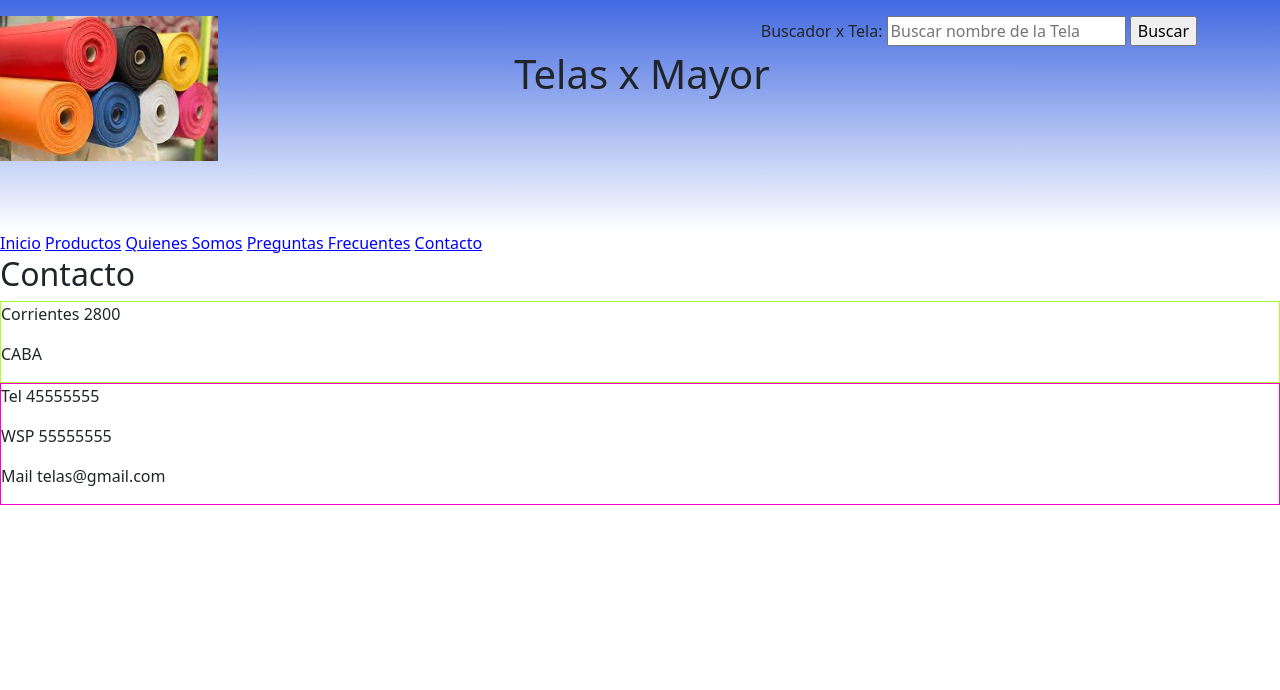
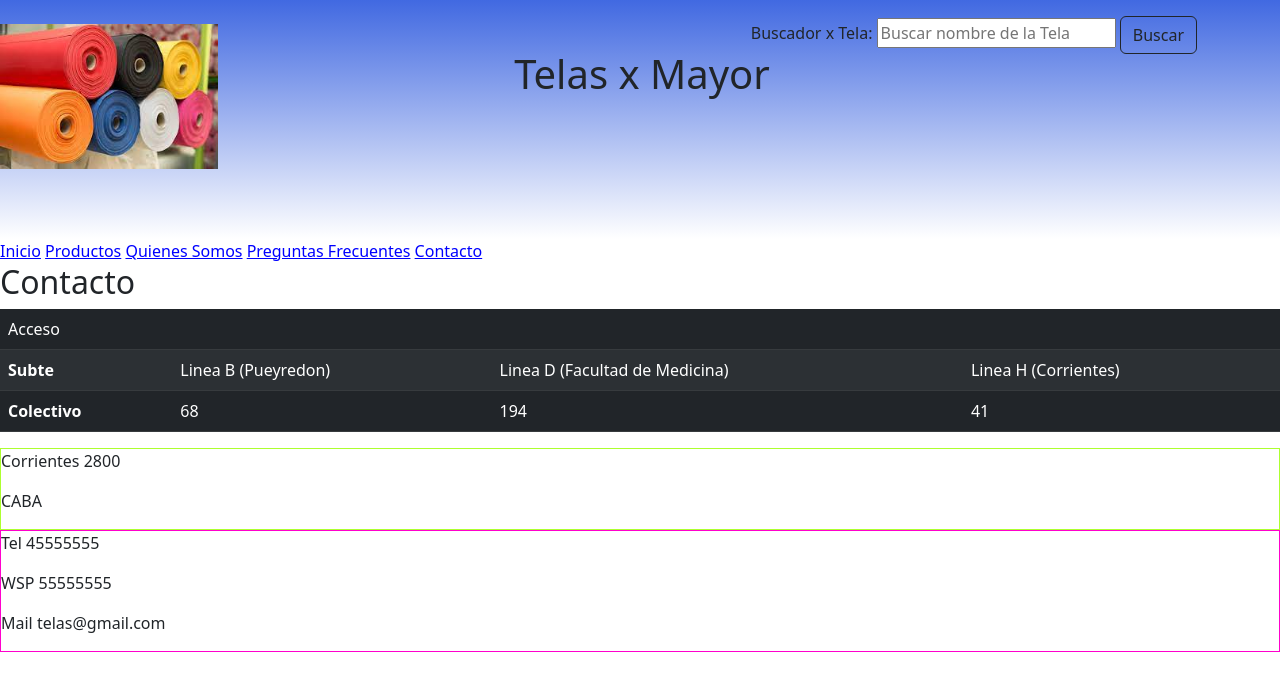
Before and after one commit to GustavoApelbaum/apel, a plain HTML site: page contacto.html in a window 1280 px wide. Drawn offline with nearby package versions, Linux system fonts and the light colour scheme.

Commit message:
puse tabla en contacto, reddondea los bordes de las imagenes de home, en el boton de buscar le puse una animacion

```diff
--- a/contacto.html
+++ b/contacto.html
@@ -18,7 +18,7 @@
         <div class="buscador">
          Buscador x Tela:
         <input type="text"placeholder="Buscar nombre de la Tela">
-        <input type="button"value="Buscar">
+        <input type="button" class="btn btn-outline-dark" value="Buscar">
         </div>
 
         <div >
@@ -45,6 +45,28 @@
 
 <h2>Contacto</h2>
 
+    <table class="table table-striped table-dark">
+  <thead>
+    <tr>
+      <td colspan="4">Acceso</td>
+    </tr>
+  </thead>
+  <tbody>
+    <tr>
+      <th scope="row">Subte</th>
+      <td>Linea B (Pueyredon)</td>
+      <td>Linea D (Facultad de Medicina)</td>
+      <td>Linea H (Corrientes)</td>
+    </tr>
+    <tr>
+      <th scope="row">Colectivo</th>
+      <td>68</td>
+      <td>194</td>
+      <td>41</td>
+    </tr>
+  </tbody>
+</table>
+
     <div class="cont">
              <p>Corrientes 2800</p>
              <p>CABA</p>
```
Also changed, not shown: index.html (+5 -5 lines), preguntas-frecuentes.html (+1 -1 lines), productos.html (+1 -1 lines), prog/prog.css (+2 -7 lines), quienes-somos.html (+1 -1 lines).
